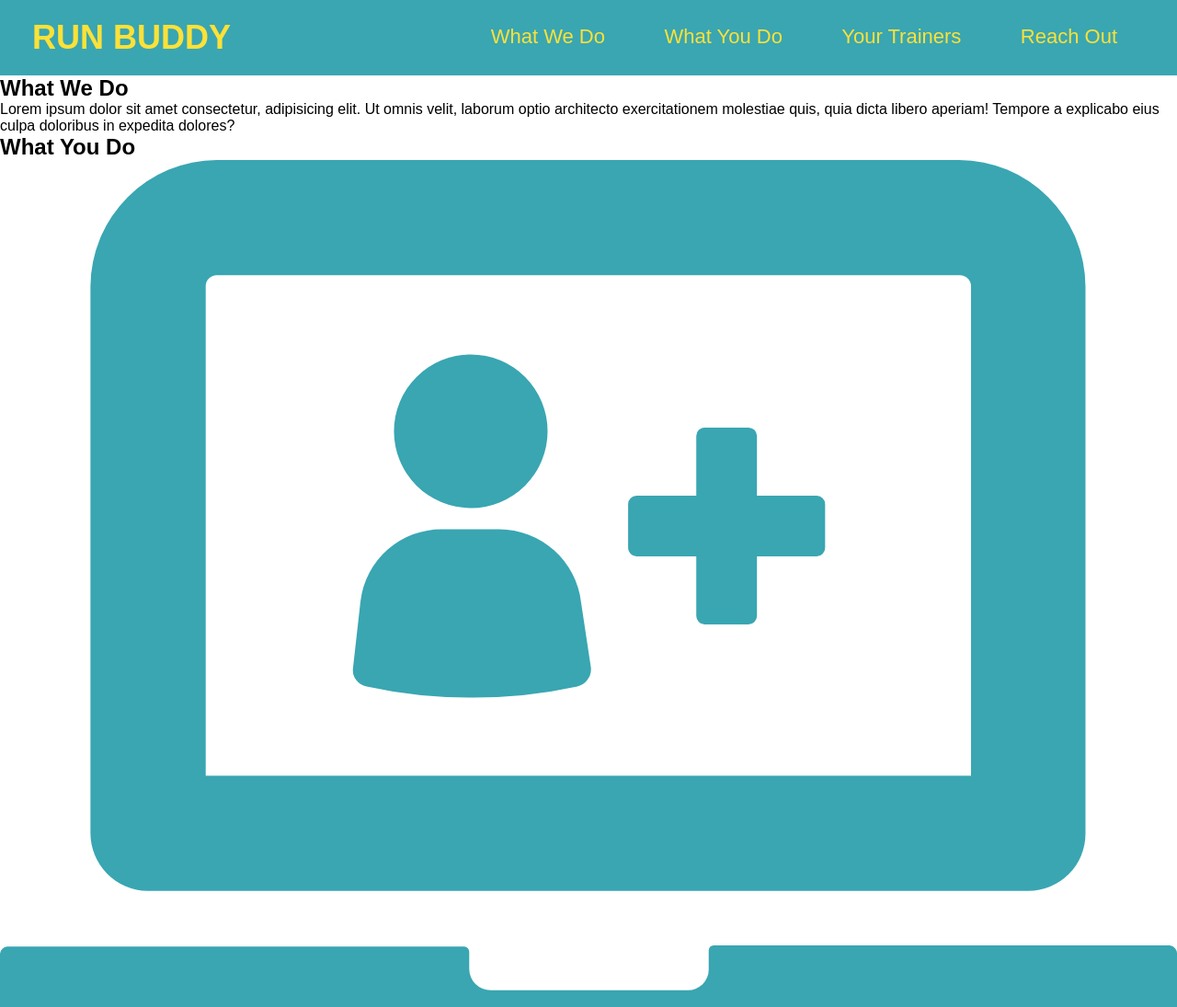
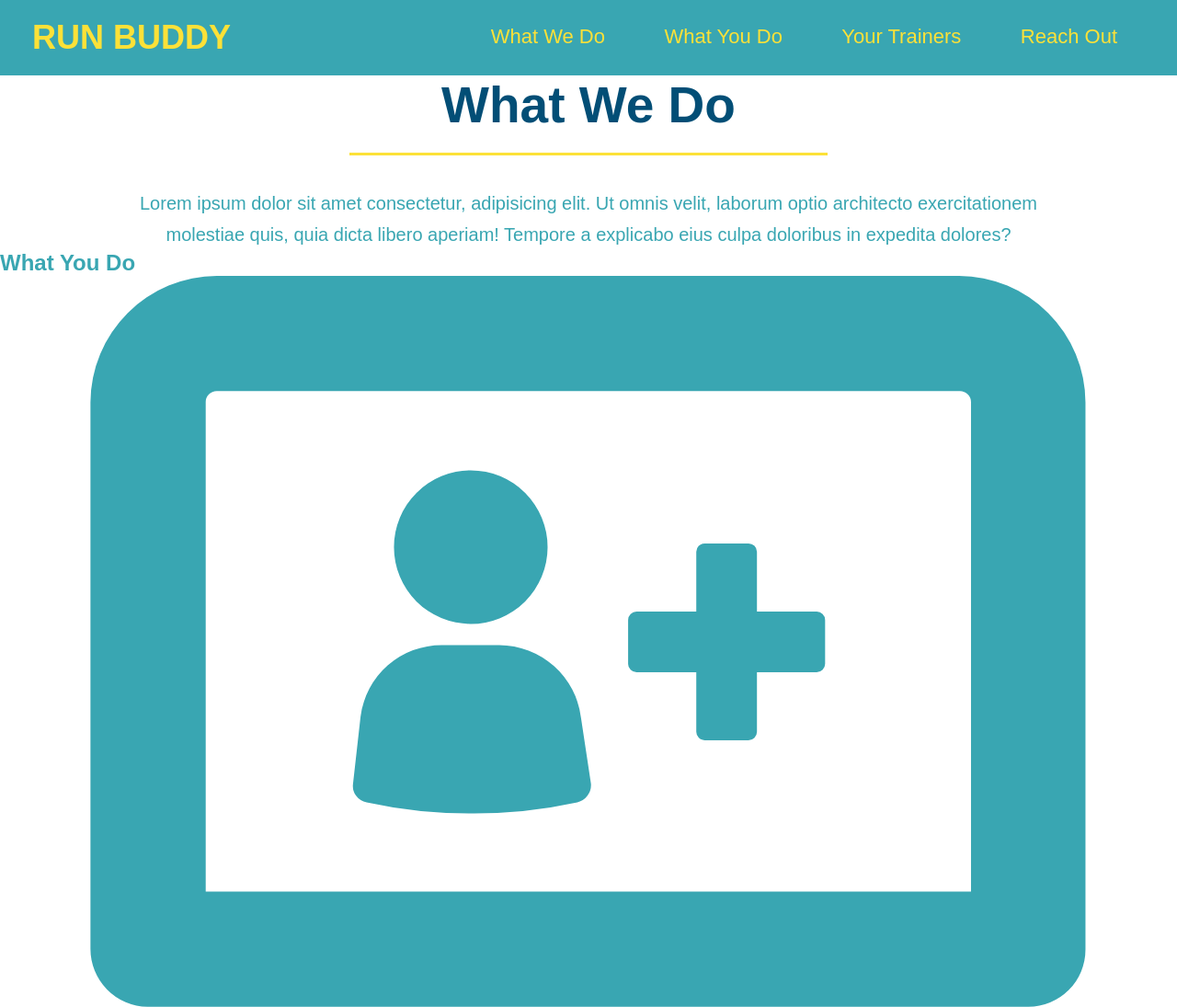
Before and after one commit to meghankbock/run-buddy, a plain HTML site: page index.html in a window 1280 px wide. Shown: the top 1095 px of the page at 92% size. Drawn offline with Linux system fonts and the light colour scheme.

Commit message:
style what we do section

```diff
--- a/assets/css/style.css
+++ b/assets/css/style.css
@@ -6,6 +6,7 @@
 
 body{
     font-family: Arial, Helvetica, sans-serif;
+    color: #39a6b2;
 }
 
 /* apply stules to <header> */
@@ -64,3 +65,25 @@ footer div {
 footer a {
     color: #024e76;
 }
+
+.intro {
+    text-align: center;
+}
+
+.intro h2 {
+    font-size: 55px;
+    color: #024e76;
+    margin-bottom: 35px;
+    padding: 0 100px 20px 100px;
+    border-bottom: 3px solid;
+    border-color: #fce138;
+    display: inline-block;
+}
+
+.intro p {
+    line-height: 1.7;
+    color: #39a6b2;
+    width: 80%;
+    font-size: 20px;
+    margin: 0 auto;
+}
--- a/index.html
+++ b/index.html
@@ -36,7 +36,7 @@
     </section>
 
     <!-- "what we do" section -->
-    <section id="what-we-do">
+    <section id="what-we-do" class="intro">
         <h2>What We Do</h2>
         <p>
             Lorem ipsum dolor sit amet consectetur, adipisicing elit. Ut omnis velit, laborum optio architecto exercitationem molestiae quis, quia dicta libero aperiam! Tempore a explicabo eius culpa doloribus in expedita dolores?
```
